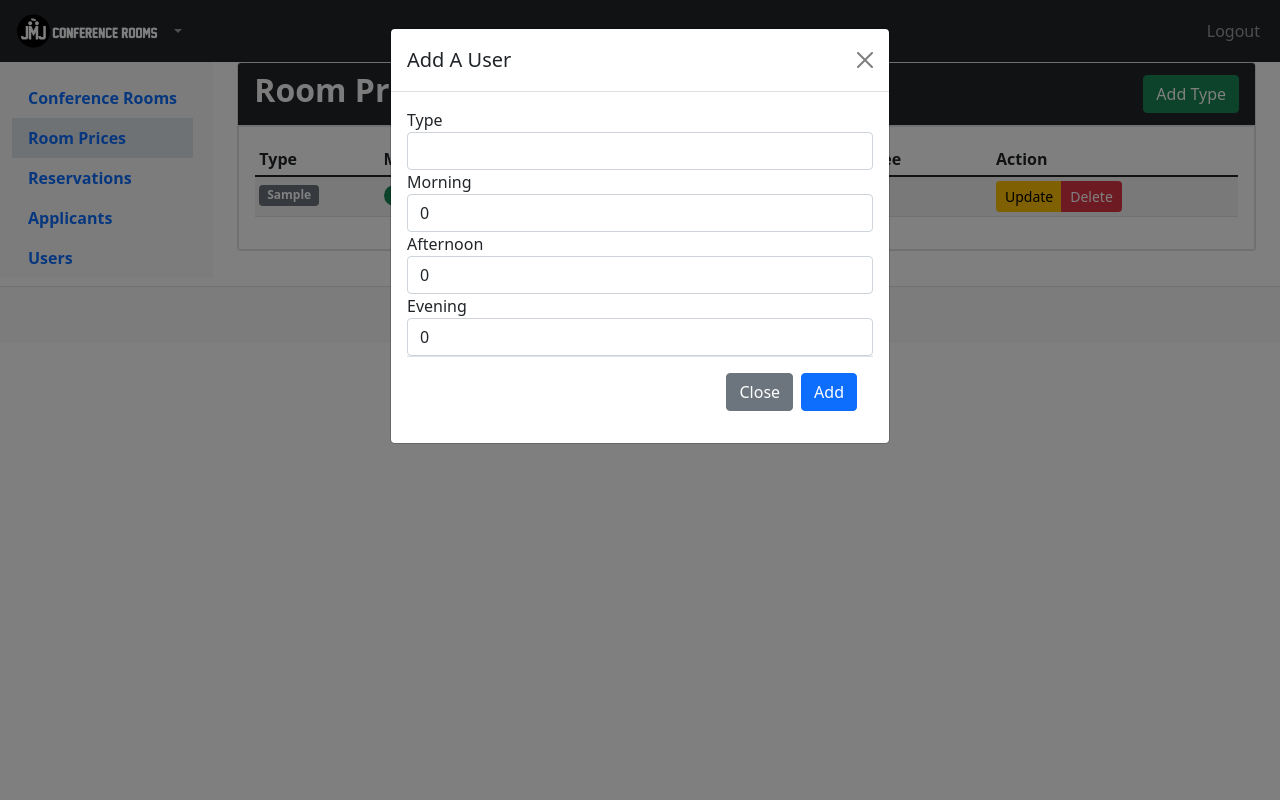
After one commit to baringmarc/RoomReservation-Vuenture-II, a Django app: page /prices/ in a window 1280 px wide, after a click on "Add Type". The commit adds this page. Run offline with Django 3.2, Linux system fonts and the light colour scheme; a user stored in the database is signed in; tables that the repository leaves empty hold one stand-in row (values such as "Sample post"); some libraries are stand-ins or nearby versions.

Commit message:
RoomPrice model and page added

```diff
--- a/roomReservation/admin.py
+++ b/roomReservation/admin.py
@@ -1,10 +1,11 @@
 from django.contrib import admin
 
 
-from .models import Applicant, ConferenceRoom, Reservation, TimeSlot
+from .models import Applicant, ConferenceRoom, Reservation, TimeSlot, RoomPrice
 
 # Register your models here.
 admin.site.register(ConferenceRoom)
 admin.site.register(Applicant)
 admin.site.register(Reservation)
 admin.site.register(TimeSlot)
+admin.site.register(RoomPrice)
--- a/roomReservation/forms.py
+++ b/roomReservation/forms.py
@@ -1,5 +1,5 @@
 from django import forms
-from .models import ConferenceRoom, Applicant
+from .models import ConferenceRoom, Applicant, RoomPrice
 from django.contrib.auth.models import User
 from django.contrib.auth.forms import UserCreationForm
 
@@ -14,18 +14,16 @@ class ApplicantForm(forms.ModelForm):
         fields = ['firstName', 'lastName', 'address', 'phoneNumber']
 
 class ConferenceRoomForm(forms.ModelForm):
+    type = forms.ModelChoiceField(queryset=RoomPrice.objects.all())
     class Meta:
         model = ConferenceRoom
-        fields = ['name', 'type', 'capacity','morningFee', 'afternoonFee', 'eveningFee']
+        fields = ['name', 'type', 'capacity']
 
-    def __init__(self, *args, **kwargs):
-        super(ConferenceRoomForm, self).__init__(*args, **kwargs)
-        self.fields['name'].required = True
-        self.fields['type'].required = True
-        self.fields['capacity'].required = True
-        self.fields['morningFee'].required = True
-        self.fields['afternoonFee'].required = True
-        self.fields['eveningFee'].required = True
+    # def __init__(self, *args, **kwargs):
+    #     super(ConferenceRoomForm, self).__init__(*args, **kwargs)
+    #     self.fields['name'].required = True
+    #     self.fields['type'].required = True
+    #     self.fields['capacity'].required = True
 
 class UserRegistrationForm(UserCreationForm):
     email = forms.EmailField()
@@ -35,3 +33,9 @@ class UserRegistrationForm(UserCreationForm):
     class Meta:
         model = User
         fields = ['username','email','first_name','last_name','password1','password2']
+
+class RoomPriceForm(forms.ModelForm):
+
+    class Meta:
+        model = RoomPrice
+        fields = ['type', 'morning', 'afternoon', 'evening']
--- /dev/null
+++ b/roomReservation/templates/prices.html
@@ -0,0 +1,160 @@
+{% extends 'base.html' %}
+{% load static %}
+{% block title %} JMJ Conference Rooms {% endblock %}
+
+{% block content %}
+
+{% include 'sideMenu.html' %}
+
+{% load crispy_forms_filters %}
+<!-- BODY -->
+
+<main class="col-md-9 ms-sm-auto col-lg-10 px-md-4">
+  <div class="card">
+    <div class="card-header flex-wrap flex-md-nowrap border-bottom bg-dark">
+      <div class="d-flex flex-row align-items-center justify-content-between">
+        <h2 class="text-light" style="font-weight: bold;">Room Prices</h2>
+          <div>
+            <button type='submit' name='addBtn' class='btn btn-success' data-bs-toggle="modal" data-bs-target="#addPriceModal">Add Type</button>
+          </div>
+      </div>
+
+    </div>
+    <!-- Add Room Modal -->
+    <div class="modal fade" id="addPriceModal" tabindex="-1" aria-labelledby="exampleModalLabel" aria-hidden="true">
+      <div class="modal-dialog">
+        <div class="modal-content">
+          <div class="modal-header">
+            <h5 class="modal-title" id="exampleModalLabel">Add A User</h5>
+            <button type="button" class="btn-close" data-bs-dismiss="modal" aria-label="Close"></button>
+          </div>
+          <div class="modal-body">
+          <form method="POST">
+            {% csrf_token %}
+            {{form|crispy}}
+            <div class="modal-footer">
+            <button type="button" class="btn btn-secondary" data-bs-dismiss="modal">Close</button>
+            <button type="submit" class="btn btn-primary" id = "addBtn" name = "addBtn">Add</button>
+          </div>
+        </form>
+        </div>
+      </div>
+    </div>
+    </div>
+
+    <div class="card-body border">
+
+        <div class="table-responsive">
+          <table class="table table-striped table-sm" id="table_id">
+            <thead>
+              <tr>
+                <th scope="col">Type</th>
+                <th scope="col">Morning Fee</th>
+                <th scope="col">Afternoon Fee</th>
+                <th scope="col">Evening Fee</th>
+                <th scope="col">Action</th>
+              </tr>
+            </thead>
+            <tbody>
+              {% for price in prices %}
+              <tr>
+                <td><span class="badge rounded bg-secondary">{{ price.type}}</span></td>
+                <td><span class="badge rounded-pill bg-success">{{ price.morning|floatformat:2 }}</span></td>
+                <td><span class="badge rounded-pill bg-danger">{{ price.afternoon|floatformat:2 }}</span></td>
+                <td><span class="badge rounded-pill bg-primary">{{ price.evening|floatformat:2 }}</span></td>
+                <td>
+                   <div class="btn-group">
+                      <button type="button" class="btn btn-warning btn-sm" data-bs-toggle="modal" data-bs-target="#updatePrice-{{ price.id }}"> Update </button>
+                      <button type="button" class="btn btn-danger btn-sm" data-bs-toggle="modal" data-bs-target="#deletePrice-{{ price.id }}"> Delete </button>
+                    </div>
+                </td>
+              </tr>
+
+            <!--UPDATE MODAL-->
+            <div class="modal fade" id="updatePrice-{{ price.id }}" tabindex="-1" aria-labelledby="exampleModalLabel" aria-hidden="true">
+              <div class="modal-dialog  modal-dialog-centered">
+                <div class="modal-content">
+                  <div class="modal-header">
+                    <h5 class="modal-title" id="exampleModalLabel">Permission</h5>
+                    <button type="button" class="btn-close" data-bs-dismiss="modal" aria-label="Close"></button>
+                  </div>
+                  <div class="modal-body">
+                    <form class="form" method="POST">
+                        <div class="justify-content-around">
+                            <div class="form-group">
+                                {% csrf_token %}
+
+                                <input type="hidden" name="priceID" value="{{ price.id }}" id="roomID"></input>
+                                <label class="col-form-label"  for="type">Type</label>
+                                <input type="text" class="form-control" value="{{ price.type}}" name="priceType" required></input>
+                                <label class="col-form-label"  for="name">Morning Fee</label>
+                                <input type="text" class="form-control" value="{{ price.morning }}" name="priceM" required></input>
+                                <label class="col-form-label"  for="name">Afternoon Fee</label>
+                                <input type="number" class="form-control" value="{{ price.afternoon }}" name="priceA" required></input>
+                                <label class="col-form-label"  for="name">Evening Fee</label>
+                                <input type="number" class="form-control" value="{{ price.evening }}" name="priceE" required></input>
+                                </input>
+
+                            </div>
+                          </div>
+                    </div>
+                    <div class="modal-footer">
+                      <button type="button" class="btn btn-secondary" data-bs-dismiss="modal">Close</button>
+                      <button type="submit" name="btnUpdate" class="btn btn-primary">Save changes</button>
+                    </form>
+                  </div>
+                </div>
+              </div>
+            </div>
+      <!--END OF UPDATE MODAL-->
+        <!--DELETE MODAL-->
+    <div class="modal fade" id="deletePrice-{{ price.id }}" tabindex="-1" aria-labelledby="exampleModalLabel" aria-hidden="true">
+      <div class="modal-dialog  modal-dialog-centered">
+        <div class="modal-content">
+          <div class="modal-header">
+            <h5 class="modal-title" id="exampleModalLabel">Delete Post</h5>
+            <button type="button" class="btn-close" data-bs-dismiss="modal" aria-label="Close"></button>
+          </div>
+          <div class="modal-body">
+           <form method="POST">
+           {% csrf_token %}
+           <input type="text" name="priceId" value = {{ price.id }} hidden>
+           <h3>Are you sure you want to delete?</h3>
+          </div>
+          <div class="modal-footer">
+            <button type="button" class="btn btn-secondary" data-bs-dismiss="modal">Close</button>
+            <button type="submit" name="btnDelete" class="btn btn-danger">Yes</button>
+          </div>
+          </form>
+        </div>
+      </div>
+    </div>
+      <!--END OF DELETE MODAL-->
+              {% endfor %}
+            </tbody>
+          </table>
+        </div>
+      </main>
+    </div>
+  </div>
+    </div>
+  </div>
+
+</main>
+
+{% include 'footer.html' %}
+<!--BODY-->
+
+<style>
+  .card-img{
+    height: 176px;
+    width: 170px;
+  }
+  .price{
+    background-color: #dfe4ea;
+  }
+  .reserveItem:hover {
+    border-color: #feca57;
+  }
+</style>
+{% endblock %}
--- a/roomReservation/templates/sideMenu.html
+++ b/roomReservation/templates/sideMenu.html
@@ -11,6 +11,14 @@
                   Conference Rooms
                 </a>
               </li>
+              {% if user.is_authenticated and user.is_superuser%}
+              <li class="nav-item navitem price">
+                <a class="nav-link" href="{% url 'price-view' %}">
+                  <span data-feather="home"></span>
+                  Room Prices
+                </a>
+              </li>
+              {% endif %}
               <li class="nav-item navitem reserve">
                 <a class="nav-link" href="{% url 'reservations-view' %}">
                   <span data-feather="file"></span>
--- a/roomReservation/urls.py
+++ b/roomReservation/urls.py
@@ -13,4 +13,5 @@ urlpatterns = [
     path('logout/', auth_views.LogoutView.as_view(template_name='logout.html', next_page=None), name='logout-view'),
     path('users/', UsersView.as_view(), name='users-view'),
     path('applicants/', ApplicantsView.as_view(), name='applicants-view'),
+    path('prices/', RoomPriceView.as_view(), name='price-view'),
 ]
--- a/roomReservation/views.py
+++ b/roomReservation/views.py
@@ -29,34 +29,29 @@ class ReservationsView(LoginRequiredMixin, View):
 class RoomsView(LoginRequiredMixin, View):
     def get(self, request):
         form = ConferenceRoomForm(request.POST)
+        roomPrice = RoomPrice.objects.all()
         conferenceRooms = ConferenceRoom.objects.all()
         reservations = Reservation.objects.all()
-        context = {'form': form,
+        context = {'form': form, 'type': roomPrice,
                     'rooms': conferenceRooms,
-                    'reservations': reservations}
+                    'reservations': reservations }
         return render(request, 'rooms.html', context)
 
     def post(self, request):
         if 'deleteBtn' in request.POST:
             roomid = request.POST.get('roomID')
             ConferenceRoom.objects.filter(id=roomid).delete()
-            print('Room deleted')
             return redirect('rooms-view')
 
         elif 'editBtn' in request.POST:
-            roomId = request.POST.get('roomID')
-            roomName = request.POST.get('roomName')
-            roomType = request.POST.get('roomType')
-            roomCapa = request.POST.get('roomCapacity')
-            roomMFee = request.POST.get('roomMFee')
-            roomAFee = request.POST.get('roomAFee')
-            roomEFee = request.POST.get('roomEFee')
+            roomid = request.POST.get('roomID')
+            room_name = request.POST.get('roomName')
+            room_type = request.POST.get('roomType')
+            room_capacity = request.POST.get('roomCapacity')
 
-            ConferenceRoom.objects.filter(id = roomId).update(
-                name = roomName, type = roomType, capacity = roomCapa,
-                morningFee = roomMFee, afternoonFee = roomAFee,
-                eveningFee = roomEFee
-            )
+            ConferenceRoom.objects.filter(id=roomid).update(
+                name = room_name, type = room_type,
+                capacity = room_capacity)
             return redirect('rooms-view')
 
         else:
@@ -123,3 +118,32 @@ class ApplicantsView(LoginRequiredMixin, View):
         elif form.is_valid():
             form.save()
         return redirect('applicants-view')
+
+class RoomPriceView(LoginRequiredMixin, View):
+    def get(self, request):
+        form = RoomPriceForm()
+        roomPrice = RoomPrice.objects.all()
+        return render(request, 'prices.html', { 'prices': roomPrice, 'form': form } )
+
+    def post(self, request):
+
+        form = RoomPriceForm(request.POST)
+
+        if 'btnUpdate' in request.POST:
+            price_id = request.POST.get('priceId')
+            price_type = request.POST.get('priceType')
+            morning = request.POST.get('priceM')
+            afternoon = request.POST.get('priceA')
+            evening = request.POST.get('priceE')
+
+            RoomPrice.objects.filter(id = price_id).update(
+                priceType = price_type, priceM = morning,
+                priceA = afternoon, priceE = evening)
+
+        elif 'btnDelete' in request.POST:
+            price_id = request.POST.get('priceId')
+            RoomPrice.objects.filter(id = price_id).delete()
+
+        elif form.is_valid():
+            form.save()
+        return redirect('price-view')
```
Also changed, not shown: roomReservation/models.py (+12 -6 lines), roomReservation/templates/rooms.html (+11 -13 lines), roomReservation/migrations/0008_auto_20220312_1022.py (added), roomReservation/templates/script.js (deleted).
